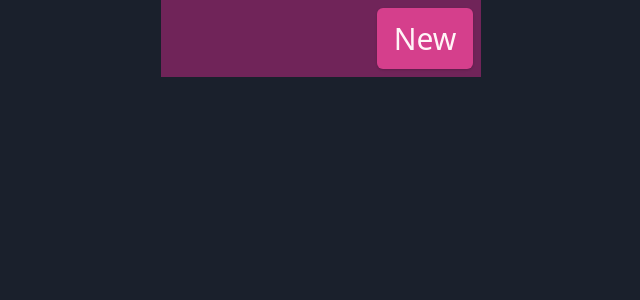
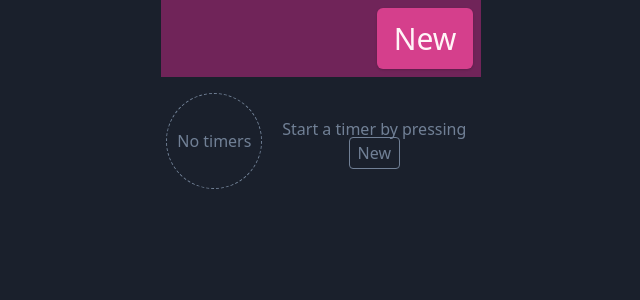
Before and after one commit to grejppi/timer, a React (Vite) app: page / in a window 1280 px wide. Shown: the top 300 px of the page, without its empty margins (319-959 px from the left). Built offline with nearby package versions, Linux system fonts and the light colour scheme.

Commit message:
Show hints if timers are empty

```diff
--- a/src/App.js
+++ b/src/App.js
@@ -176,7 +176,7 @@ const App = () => {
       {page == Pages.EditTimers &&
         <EditTimers
           close={() => setPage(Pages.TimerList)}
-          commit={(newTimers) => { setTimers(newTimers) }}
+          commit={(newTimers) => { saveTimers(newTimers) }}
           timers={timers}
           newTimers={[ ...timers ]}
           setTimers={saveTimers}
--- a/src/App.pcss
+++ b/src/App.pcss
@@ -54,6 +54,7 @@ body {
     }
 }
 
-button {
+* {
     touch-action: none;
+    user-select: none;
 }
--- a/src/Components/Timer.pcss
+++ b/src/Components/Timer.pcss
@@ -1,5 +1,5 @@
 .TimerBody {
-    @apply relative w-24 h-24 overflow-hidden rounded-full border select-none flex flex-col justify-center items-center;
+    @apply relative w-24 h-24 overflow-hidden rounded-full border flex flex-col justify-center items-center;
 }
 
 .TimerBody.Running {
--- a/src/Pages/TimerList.js
+++ b/src/Pages/TimerList.js
@@ -5,7 +5,7 @@ import Timer from '../Components/Timer';
 export default function TimerList({ create, edit, timers, running, setRunning, toggleTimer, resetTimer, updateCount }) {
   const nothingIsRunning = Object.keys(running).length == 0;
 
-  return <div className="Page container">
+  return <div className="Page container h-full">
     <div className="Header">
       <header className="bg-pink-900 flex flex-row">
         {timers.length !== 0 && nothingIsRunning && <button
@@ -30,7 +30,7 @@ export default function TimerList({ create, edit, timers, running, setRunning, t
       </header>
     </div>
 
-    <div className="flex flex-row flex-wrap container w-full">
+    {!!timers.length && <div className="flex flex-row flex-wrap container w-full">
       {timers.map((timer, i) => <React.Fragment key={i}>
         <Timer
           state={timer}
@@ -40,6 +40,13 @@ export default function TimerList({ create, edit, timers, running, setRunning, t
           updateCount={!!running[timer.id] ? updateCount : 0}
         />
       </React.Fragment>)}
-    </div>
+    </div>}
+
+    {!timers.length && <div className="flex flex-row container w-full text-gray-600 items-center font-hairline">
+      <div className="w-1/3 h-full py-4 flex flex-col items-center justify-center">
+        <p className="TimerBody border-dashed border-gray-600">No timers</p>
+      </div>
+      <p className="w-2/3 h-full h-24 text-center">Start a timer by pressing <span className="rounded px-2 py-1 mx-1 border-gray-600 border">New</span></p>
+    </div>}
   </div>
 }
```
